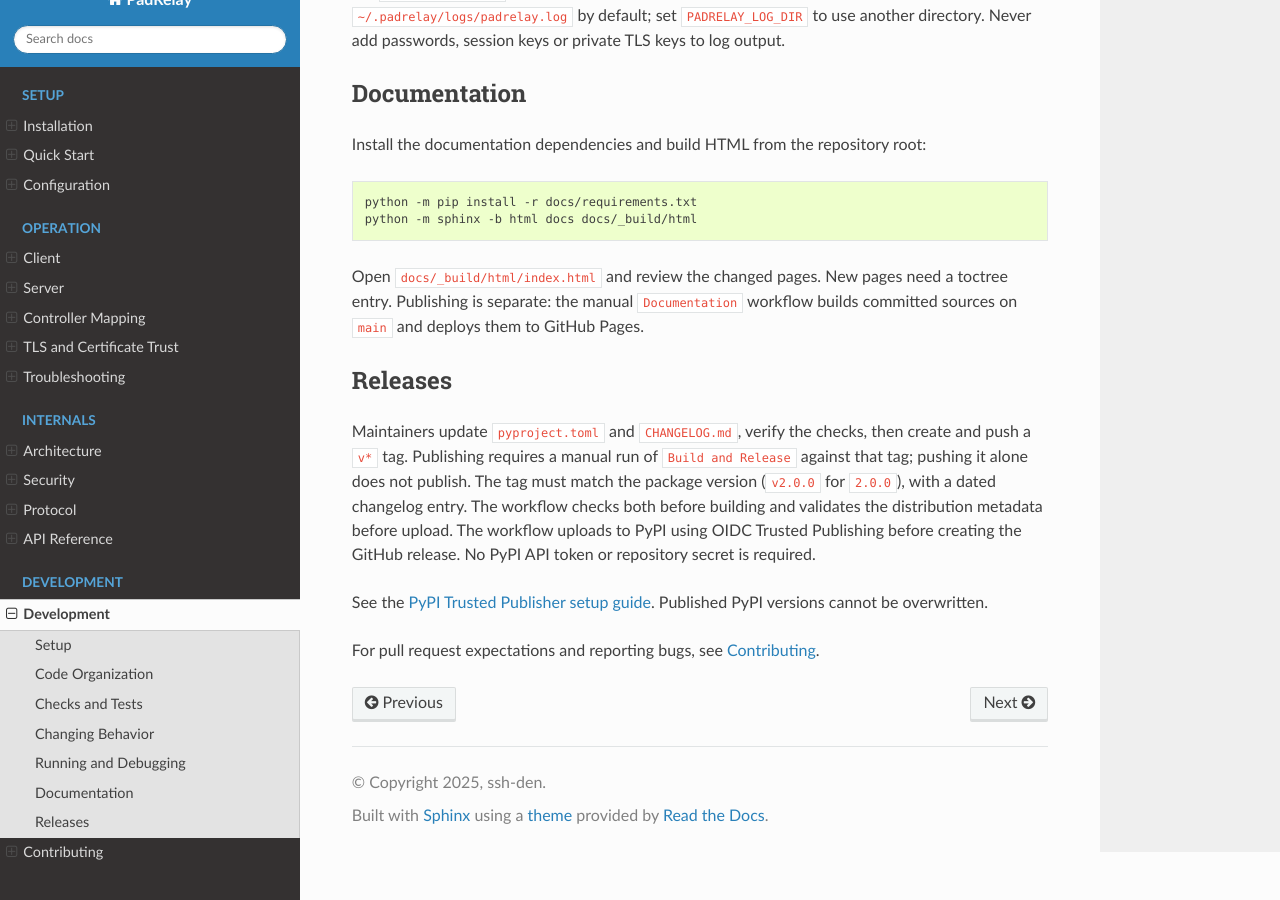
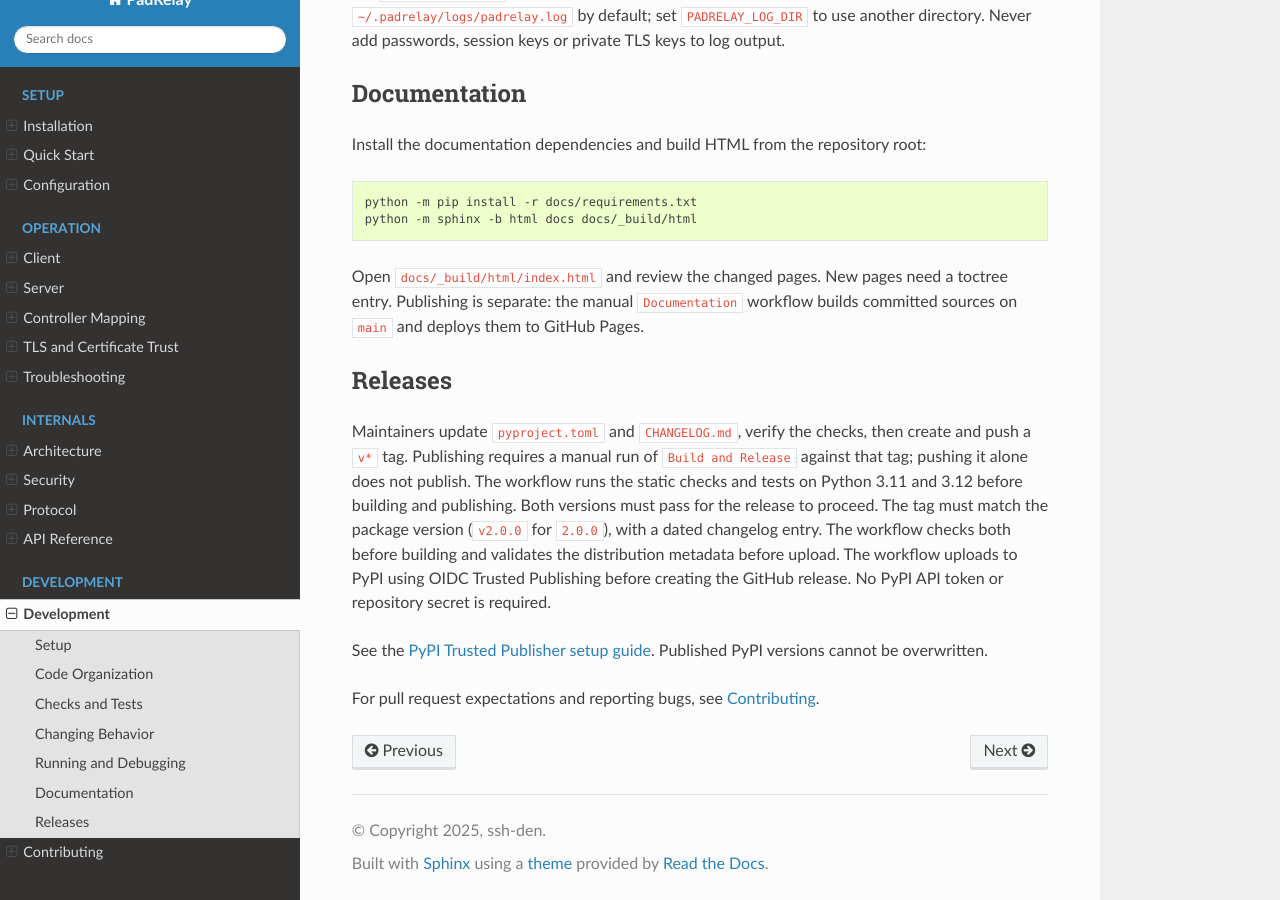
Before and after one commit to ssh-den/PadRelay, a Sphinx documentation site: the page built from docs/development.rst, in a window 1280 px wide and 900 px high, scrolled down 2054 px. Built offline with Sphinx 7.4.7 and the Read the Docs theme 3.1.0, drawn with Linux system fonts in a browser that asks for light colours.

Commit message:
ci: require checks before publishing releases

```diff
--- a/docs/development.rst
+++ b/docs/development.rst
@@ -120,6 +120,8 @@ Releases
 Maintainers update ``pyproject.toml`` and ``CHANGELOG.md``, verify the checks,
 then create and push a ``v*`` tag. Publishing requires a manual run of
 ``Build and Release`` against that tag; pushing it alone does not publish.
+The workflow runs the static checks and tests on Python 3.11 and 3.12 before
+building and publishing. Both versions must pass for the release to proceed.
 The tag must match the package version (``v2.0.0`` for ``2.0.0``), with a dated
 changelog entry. The workflow checks both before building and validates the
 distribution metadata before upload.
```
Also changed, not shown: 1 other file.
